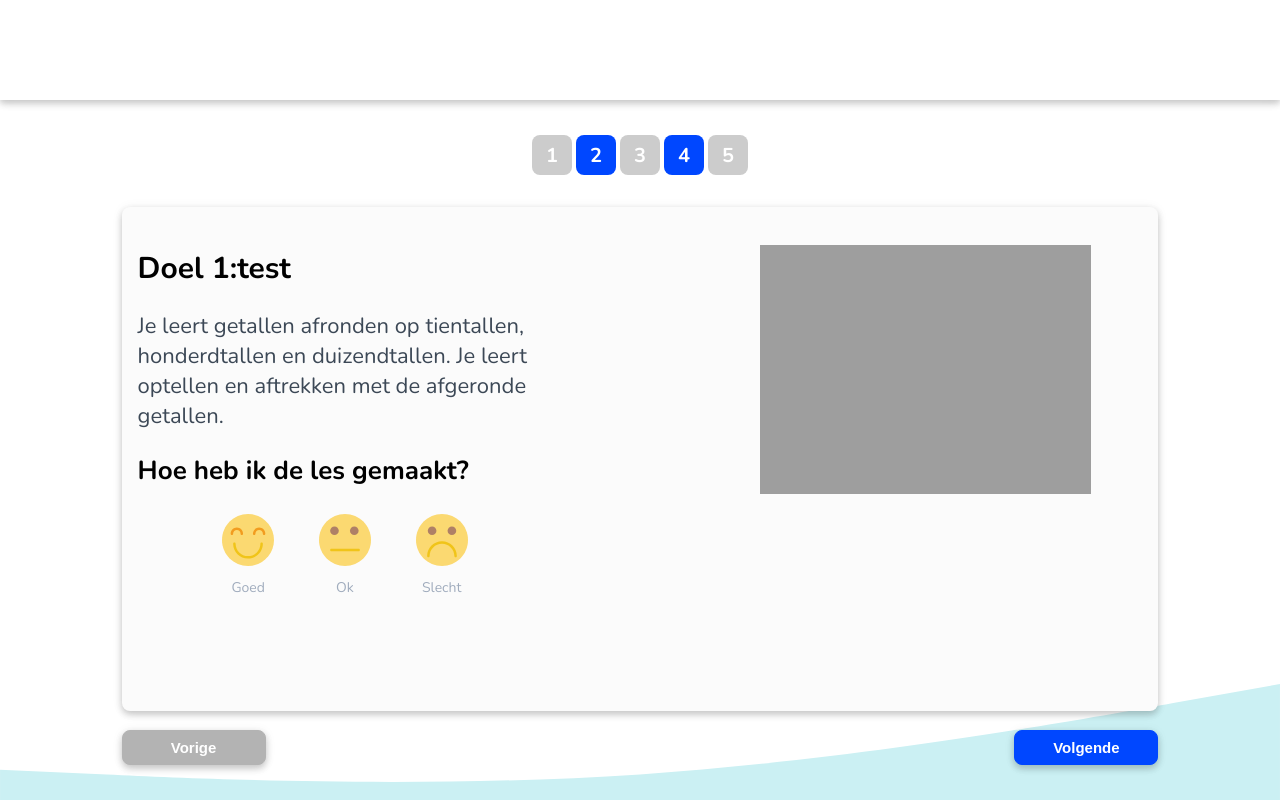
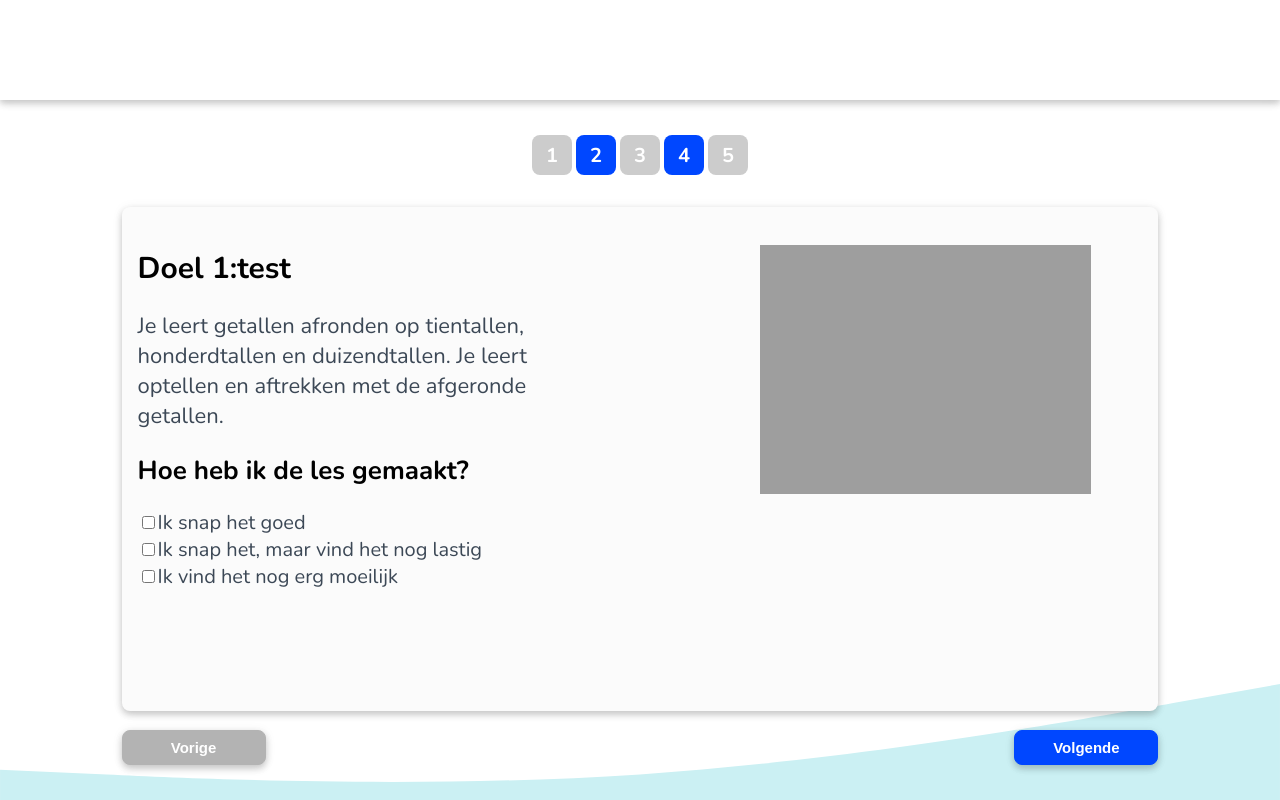
Before and after one commit to Rowan-Paul/HANAIM-DWA-Rekenlogboek, a React (Create React App) app in the folder rekenlogboek/client-side/: page /student/after-pre-test in a window 1280 px wide. Built offline with nearby package versions, Linux system fonts and the light colour scheme.

Commit message:
Added state handlers to checkboxes component

```diff
--- a/rekenlogboek/client-side/src/js/common/InputTypes/Checkboxes.js
+++ b/rekenlogboek/client-side/src/js/common/InputTypes/Checkboxes.js
@@ -5,6 +5,20 @@ import InputHandlers from '../../teacher/components/column/InputHandlers'
 import '../../../scss/common/InputTypes.scss'
 
 export default function Checkboxes(props) {
+	const newAnswer = e => {
+		if (props.readonly) {
+			const answers = [...props.inputAnswer]
+			if (answers.includes(e.target.value)) {
+				const i = answers.indexOf(5)
+				answers.splice(i, 1)
+			} else {
+				answers.push(e.target.value)
+			}
+			console.log(answers)
+			props.changeAnswer(answers)
+		}
+	}
+
 	return (
 		<ul className="Checkboxes">
 			{props.options.map((option, i) => (
@@ -12,7 +26,13 @@ export default function Checkboxes(props) {
 					key={shortid.generate()}
 					className={props.readonly ? 'ReadOnly' : 'Edit'}
 				>
-					<input type="checkbox" name="checkboxes" value="default" />
+					<input
+						type="checkbox"
+						name="checkboxes"
+						value={option}
+						onChange={e => newAnswer(e)}
+						checked={props.inputAnswer.includes(option)}
+					/>
 					<span>{option}</span>
 					{!props.readonly && (
 						<div>
@@ -21,18 +41,6 @@ export default function Checkboxes(props) {
 					)}
 				</li>
 			))}
-			<li className={props.readonly ? 'ReadOnly' : 'Edit'}>
-				<input type="checkbox" name="checkboxes" value="default" />
-				<span>Ik weet het nog niet</span>
-
-				{!props.readonly && (
-					<div>
-						<span>
-							<i className="fa fa-lock"></i> (default)
-						</span>
-					</div>
-				)}
-			</li>
 
 			{props.explanation && (
 				<li className="Explanation">
--- a/rekenlogboek/client-side/src/js/common/InputTypes/Radiobuttons.js
+++ b/rekenlogboek/client-side/src/js/common/InputTypes/Radiobuttons.js
@@ -6,11 +6,15 @@ import '../../../scss/common/InputTypes.scss'
 
 export default function RadioButtons(props) {
 	const newAnswer = e => {
-		props.changeAnswer(e.target.value)
+		if (props.readonly) {
+			props.changeAnswer(e.target.value)
+		}
 	}
 
 	const newExplanation = e => {
-		props.changeExplanation(e.target.value)
+		if (props.readonly) {
+			props.changeExplanation(e.target.value)
+		}
 	}
 
 	console.log(props.inputAnswer)
@@ -40,7 +44,7 @@ export default function RadioButtons(props) {
 			<li className={props.readonly ? 'ReadOnly' : 'Edit'}>
 				<input
 					onChange={e => newAnswer(e)}
-					checked={props.inputAnswer === 'default'}
+					checked={props.inputAnswer === ''}
 					type="radio"
 					name="radiobutton"
 					value="default"
--- a/rekenlogboek/client-side/src/js/student/components/Question.js
+++ b/rekenlogboek/client-side/src/js/student/components/Question.js
@@ -25,6 +25,7 @@ export default function Question(props) {
 					<Checkboxes
 						options={props.options}
 						readonly={true}
+						inputAnswer={props.inputAnswer}
 						changeAnswer={props.changeAnswer}
 					/>
 				)
--- a/rekenlogboek/client-side/src/js/student/containers/AfterPreTest.js
+++ b/rekenlogboek/client-side/src/js/student/containers/AfterPreTest.js
@@ -20,7 +20,7 @@ function AfterPreTest() {
 	]
 
 	//TODO: save state to redux when leaving page
-	const [inputAnswer, setInputAnswer] = useState('default')
+	const [inputAnswer, setInputAnswer] = useState('')
 	const [inputExplanation, setInputExplanation] = useState('')
 
 	const changeAnswer = value => {
@@ -47,9 +47,11 @@ function AfterPreTest() {
 						/>
 						<Question
 							title="Hoe heb ik de les gemaakt?"
-							type="evaluation"
+							type="checkboxes"
 							inputAnswer={inputAnswer}
 							changeAnswer={changeAnswer}
+							options={inputOptions}
+							readonly={true}
 						/>
 					</div>
 					<div className="right-side">
```
